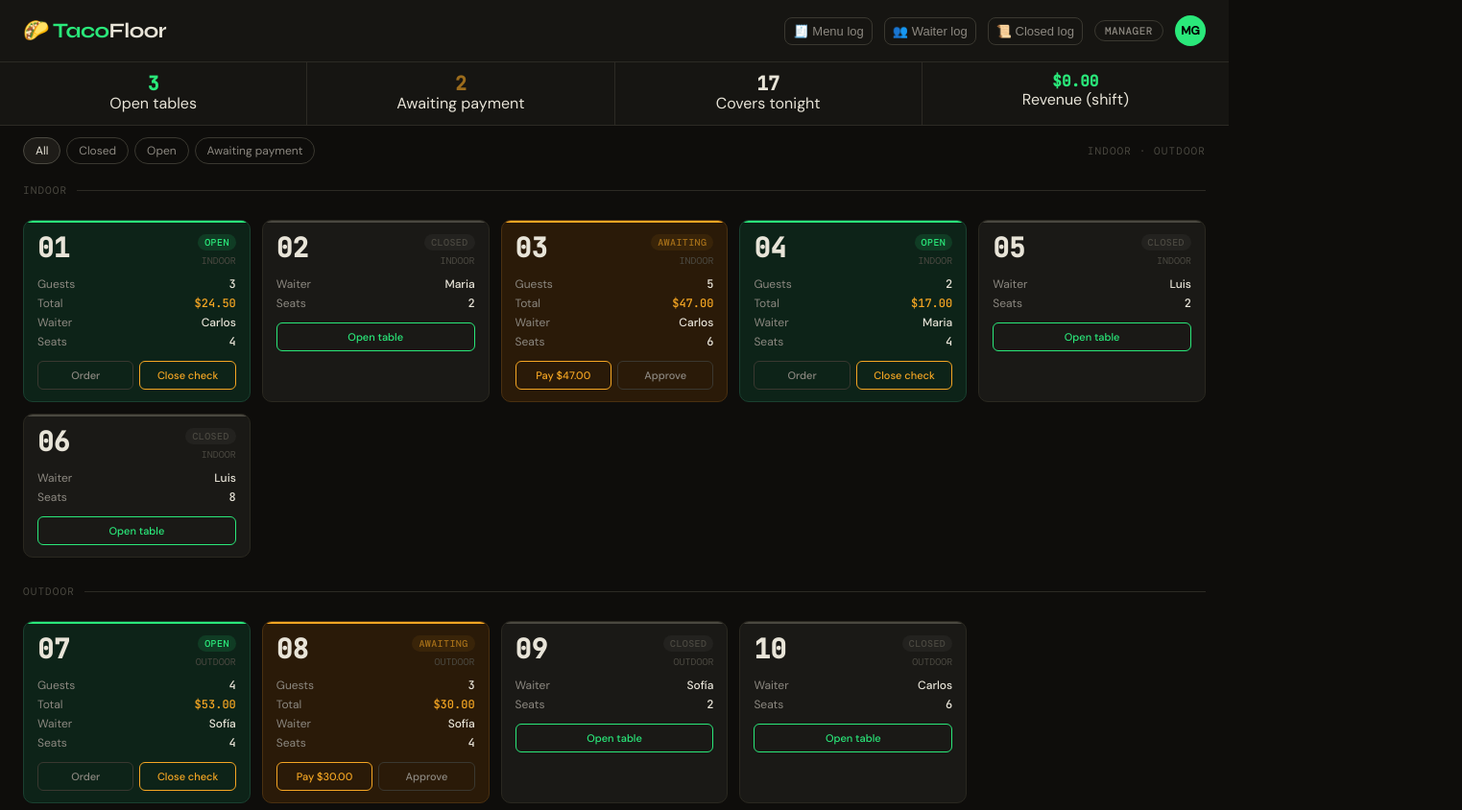
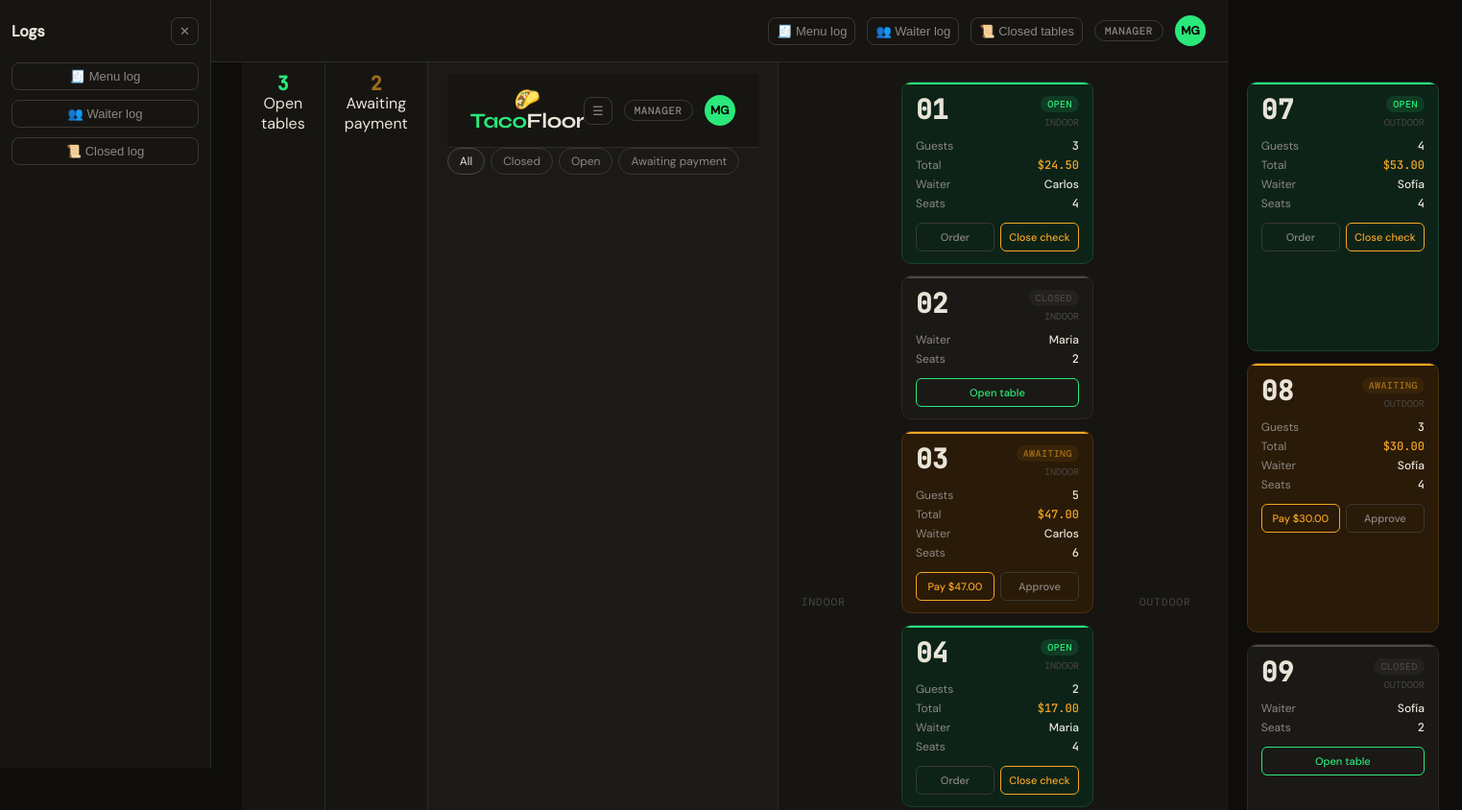
Before and after one commit to alina-desya/tacofloor, a plain HTML site: page index.html in a window 1280 px wide. Shown: the top 844 px of the page at 96% size, 1523 px wide, since content can reach past the window. Drawn offline with nearby package versions, Linux system fonts and the light colour scheme.

Commit message:
Update index.html

```diff
--- a/index.html
+++ b/index.html
@@ -154,6 +154,13 @@ body{background:var(--bg);color:var(--text);font-family:var(--font-body);min-hei
 .toast{position:fixed;bottom:24px;left:50%;transform:translateX(-50%) translateY(20px);background:var(--bg3);border:1px solid var(--border2);border-radius:999px;padding:8px 20px;font-size:13px;font-weight:500;color:var(--text);opacity:0;transition:all .3s;pointer-events:none;z-index:200;white-space:nowrap}
 .toast.show{opacity:1;transform:translateX(-50%) translateY(0)}
 
+/* ── LEFT SIDEBAR ── */
+.left-sidebar{position:fixed;left:0;top:0;bottom:0;width:220px;background:var(--bg2);border-right:1px solid var(--border);padding:18px 12px;display:flex;flex-direction:column;gap:10px;z-index:140}
+.left-sidebar .log-btn{justify-content:flex-start}
+.left-sidebar.hidden{transform:translateX(-100%);transition:transform .2s}
+.main-content{transition:margin-left .2s;padding-left:12px}
+.sidebar-tab{position:fixed;left:0;top:50%;transform:translate(-100%, -50%);background:var(--bg3);border:1px solid var(--border2);border-radius:0 6px 6px 0;padding:8px;cursor:pointer;z-index:160}
+
 /* ── EMPTY STATE ── */
 .empty-state{padding:40px 24px;text-align:center;font-size:13px;color:var(--text3);font-family:var(--font-mono)}
 .num{font-family:var(--font-num);font-variant-numeric:tabular-nums;}
@@ -172,12 +179,13 @@ body{background:var(--bg);color:var(--text);font-family:var(--font-body);min-hei
   <div class="header-right">
     <button class="log-btn" id="menu-log-btn" title="Menu log">🧾 Menu log</button>
     <button class="log-btn" id="waiter-log-btn" title="Waiter log">👥 Waiter log</button>
-    <button class="log-btn" id="closed-log-btn" title="Closed tables log">📜 Closed log</button>
+    <button class="log-btn" id="closed-log-btn" title="Closed tables log">📜 Closed tables</button>
     <span class="role-badge" id="role-badge">Manager</span>
     <div class="avatar" id="user-avatar" title="Click to switch role">MG</div>
   </div>
 </div>
 
+<div id="main-content" class="main-content">
 <!-- STATS BAR -->
 <div class="stats-bar">
   <div class="stat">
@@ -189,24 +197,32 @@ body{background:var(--bg);color:var(--text);font-family:var(--font-body);min-hei
     <div class="stat-label">Awaiting payment</div>
   </div>
   <div class="stat">
-    <div class="stat-val" id="stat-covers">0</div>
-    <div class="stat-label">Covers tonight</div>
+<!-- LEFT SIDEBAR -->
+<div id="left-sidebar" class="left-sidebar">
+  <div style="display:flex;align-items:center;justify-content:space-between;margin-bottom:8px">
+    <div style="font-weight:800">Logs</div>
+    <button class="log-btn" id="sidebar-close-btn" title="Hide" onclick="toggleSidebar()">✕</button>
   </div>
-  <div class="stat">
-    <div class="stat-val mono green" id="stat-revenue">$0.00</div>
-    <div class="stat-label">Revenue (shift)</div>
+  <button class="log-btn" id="menu-log-btn">🧾 Menu log</button>
+  <button class="log-btn" id="waiter-log-btn">👥 Waiter log</button>
+  <button class="log-btn" id="closed-log-btn">📜 Closed log</button>
+</div>
+
+<!-- HEADER -->
+<div class="header">
+  <div class="logo">🌮 <span>Taco</span>Floor</div>
+  <div class="header-right">
+    <button class="log-btn" id="sidebar-toggle" title="Show logs" onclick="toggleSidebar()">☰</button>
+    <span class="role-badge" id="role-badge">Manager</span>
+    <div class="avatar" id="user-avatar" title="Click to switch role">MG</div>
   </div>
 </div>
-
-<!-- TOOLBAR -->
-<div class="toolbar">
   <div class="filter-group" id="filter-group">
     <button class="filter-btn active" data-filter="all">All</button>
     <button class="filter-btn" data-filter="CLOSED">Closed</button>
     <button class="filter-btn" data-filter="OPEN">Open</button>
     <button class="filter-btn" data-filter="AWAITING_PAYMENT">Awaiting payment</button>
   </div>
-  <span class="section-id">INDOOR · OUTDOOR</span>
 </div>
 
 <!-- FLOOR -->
@@ -216,6 +232,7 @@ body{background:var(--bg);color:var(--text);font-family:var(--font-body);min-hei
 <div class="section-divider"><span>Outdoor</span><div class="divider-line"></div></div>
 <div class="floor-grid" id="outdoor-grid"></div>
 
+</div>
 <!-- MODAL -->
 <div class="modal-overlay" id="modal-overlay">
   <div class="modal" id="modal">
@@ -629,6 +646,18 @@ function clearMenuLog(){
   showToast('Menu log cleared');
 }
 
+// sidebar state & toggle
+let sidebarOpen = true;
+function toggleSidebar(){
+  sidebarOpen = !sidebarOpen;
+  const el = document.getElementById('left-sidebar');
+  const main = document.getElementById('main-content');
+  if(!el || !main) return;
+  el.classList.toggle('hidden', !sidebarOpen);
+  main.style.marginLeft = sidebarOpen ? '240px' : '12px';
+}
+
+
 function openWaiterLoginModal(){
   const options = WAITERS.map(w=>`<option value="${w}">${w}</option>`).join('');
   openModal(`
@@ -666,7 +695,7 @@ function openWaiterLogModal(){
     const servedHtml = s.servedTables.length ? s.servedTables.map(st=>`<div style="display:flex;justify-content:space-between;padding:3px 0"><span>Table ${padNum(st.tableNumber)}</span><span class=\"price\">${fmt(st.total)}</span></div>`).join('') : '<div style="color:var(--text2);font-size:13px;padding:6px 0">No tables served yet</div>';
     return `
       <div style="border-bottom:1px solid var(--border);padding:10px 0">
-        <div style="display:flex;justify-content:space-between;align-items:center;margin-bottom:6px">
+        <div style="display:flex;jucontent:space-between;align-items:center;margin-bottom:6px">
           <div style="font-weight:700">${s.waiter}</div>
           <div style="font-family:var(--font-num);">Logged in: ${formatTS(s.loginTs)}</div>
         </div>
@@ -805,6 +834,10 @@ function showToast(msg){
 }
 
 // ─── INIT ─────────────────────────────────────────
+// ensure sidebar layout on load
+const _ls = document.getElementById('left-sidebar');
+const _mc = document.getElementById('main-content');
+if(_ls && _mc){ _ls.classList.toggle('hidden', !sidebarOpen); _mc.style.marginLeft = sidebarOpen ? '240px' : '12px'; }
 initStatInteractions();
 renderGrid();
 </script>
```
